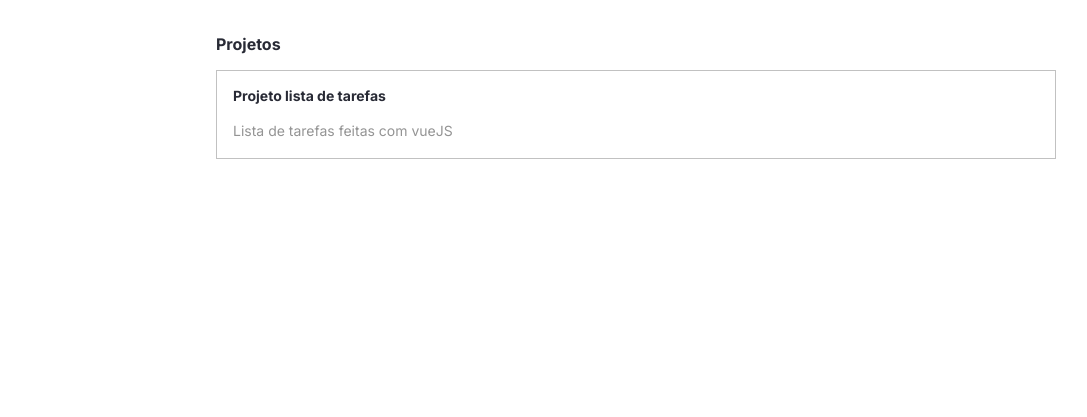
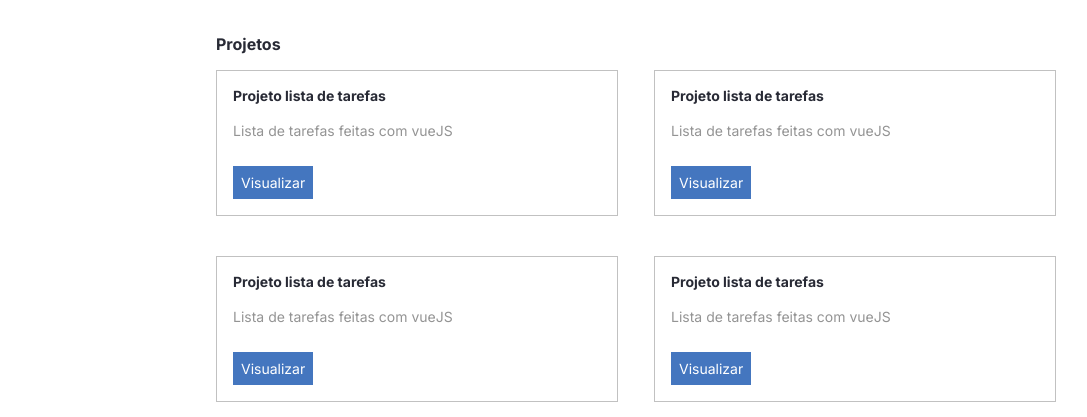
Before and after one commit to Lucas-heck-acosta/portifolio, a React (Create React App) app: page / in a window 1280 px wide. Shown: the part 383-800 px from the top of the page, without its empty margins (96-1183 px from the left). Built offline with nearby package versions, Linux system fonts and the light colour scheme.

Commit message:
update project layout and projects grid

```diff
--- a/src/components/Project/index.tsx
+++ b/src/components/Project/index.tsx
@@ -1,11 +1,12 @@
 import Paragraph from '../Paragraph'
 import Title from '../Title'
-import { Card } from './styles'
+import { Card, LinkBtn } from './styles'
 
 const Project = () => (
   <Card>
     <Title>Projeto lista de tarefas</Title>
     <Paragraph type="secondary">Lista de tarefas feitas com vueJS</Paragraph>
+    <LinkBtn>Visualizar</LinkBtn>
   </Card>
 )
 
--- a/src/components/Project/styles.ts
+++ b/src/components/Project/styles.ts
@@ -4,3 +4,13 @@
   border: 1px solid #c1c1c1;
   padding: 16px;
 `
+
+export const LinkBtn = styled.a`
+  background-color: #4476bf;
+  color: #fff;
+  font-size: 14px;
+  text-decoration: none;
+  padding: 8px;
+  display: inline-block;
+  margin-top: 24px;
+`
--- a/src/containers/Projects/index.tsx
+++ b/src/containers/Projects/index.tsx
@@ -1,14 +1,30 @@
 import Project from '../../components/Project'
 import Title from '../../components/Title'
+import { List } from './styles'
 
 const Projects = () => (
   <section>
     <Title fontSize={16}>Projetos</Title>
-    <ul>
+    <List>
       <li>
         <Project />
       </li>
-    </ul>
+      <li>
+        <Project />
+      </li>
+      <li>
+        <Project />
+      </li>
+      <li>
+        <Project />
+      </li>
+      <li>
+        <Project />
+      </li>
+      <li>
+        <Project />
+      </li>
+    </List>
   </section>
 )
 
--- /dev/null
+++ b/src/containers/Projects/styles.ts
@@ -0,0 +1,14 @@
+import styled from 'styled-components'
+
+export const List = styled.ul`
+  display: grid;
+  grid-template-columns: 1fr 1fr;
+  gap: 36px;
+  row-gap: 40px;
+
+  @media (max-width: 768px) {
+    grid-template-columns: 1fr;
+    gap: 0;
+    row-gap: 16px;
+  }
+`
```
